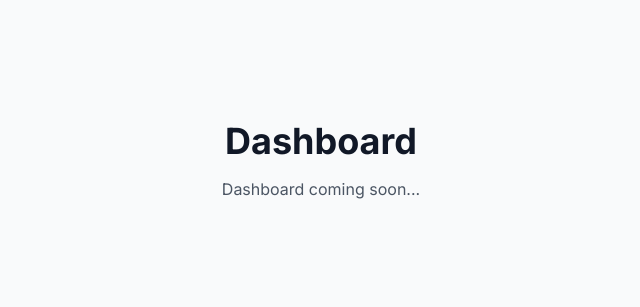
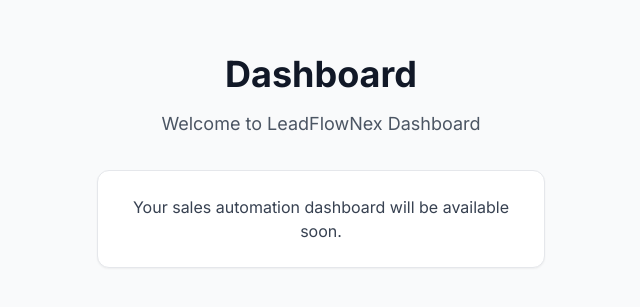
Before and after one commit to leadflownex/sales-ai-agent, a Next.js app: page /dashboard in a window 1280 px wide. Shown: the part 239-546 px from the top of the page, without its empty margins (319-959 px from the left). Built offline with nearby package versions, Linux system fonts and the light colour scheme.

Commit message:
page.tsx

```diff
--- a/src/app/dashboard/page.tsx
+++ b/src/app/dashboard/page.tsx
@@ -1,9 +1,12 @@
 export default function DashboardPage() {
   return (
-    <div className="min-h-screen bg-gray-50 flex items-center justify-center">
+    <div className="min-h-screen bg-gray-50 flex items-center justify-center p-8">
       <div className="text-center">
         <h1 className="text-4xl font-bold text-gray-900 mb-4">Dashboard</h1>
-        <p className="text-gray-600">Dashboard coming soon...</p>
+        <p className="text-gray-600 text-lg mb-8">Welcome to LeadFlowNex Dashboard</p>
+        <div className="bg-white p-6 rounded-xl shadow-sm border border-gray-200 max-w-md mx-auto">
+          <p className="text-gray-700">Your sales automation dashboard will be available soon.</p>
+        </div>
       </div>
     </div>
   )
```
